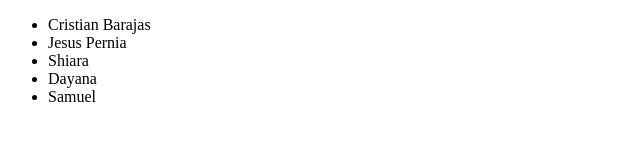
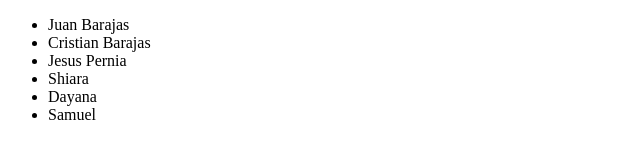
Before and after one commit to Cristian-Barajas09/alura-git, a plain HTML site: page index.html in a window 1280 px wide. Shown: the whole page, without its empty margins (0-640 px from the left). Drawn offline with Linux system fonts and the light colour scheme.

Commit message:
aÃgregando parientes

```diff
--- a/index.html
+++ b/index.html
@@ -8,6 +8,7 @@
 </head>
 <body>
     <ul>
+        <li>Juan Barajas</li>
         <li>Cristian Barajas</li>
         <li>Jesus Pernia</li>
         <li>Shiara</li>
```
